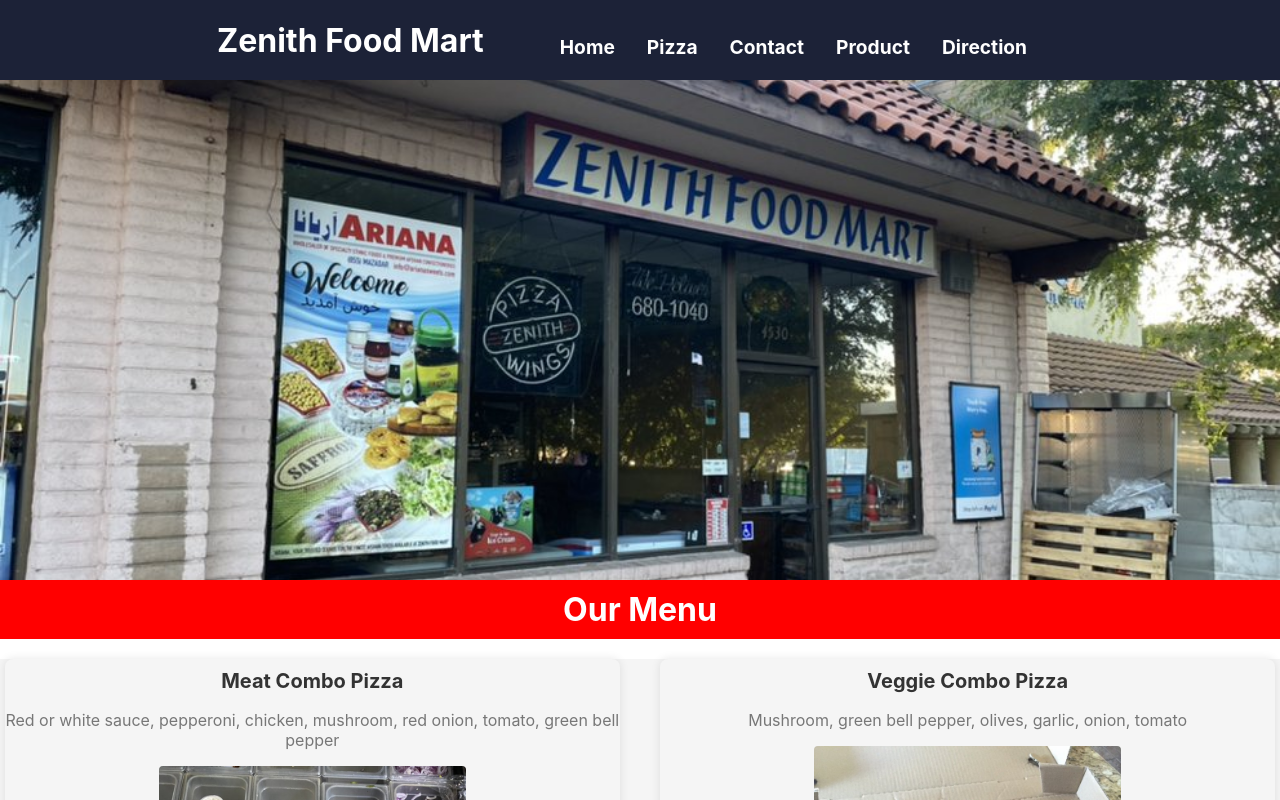
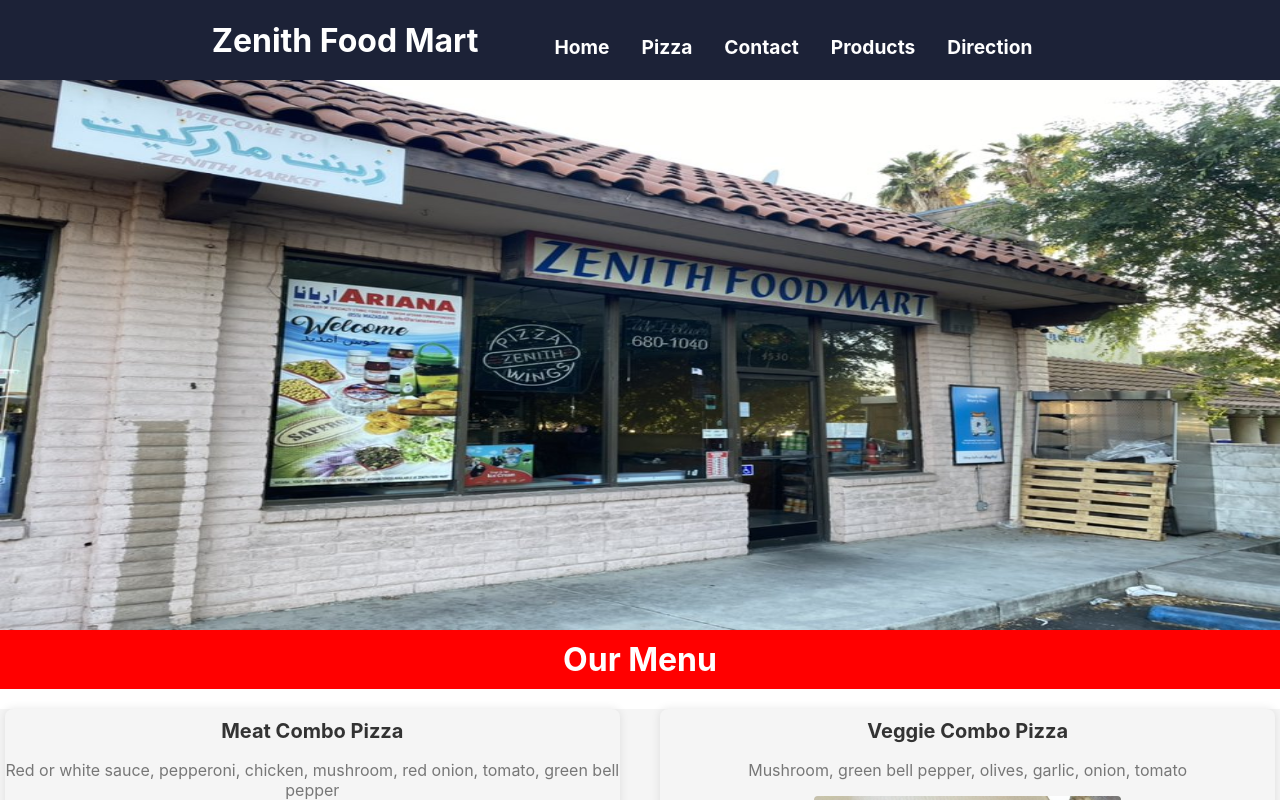
Before and after one commit to Mirwes-Hakimi/Zenith-Food-Mart, a React (Create React App) app: page / in a window 1280 px wide. Shown: the top 800 px of the page. Built offline with nearby package versions, Linux system fonts and the light colour scheme.

Commit message:
improve image height

```diff
--- a/src/Components/Navbar.js
+++ b/src/Components/Navbar.js
@@ -123,7 +123,7 @@ function Navbar() {
 
     <li className='nav-item'>
     <Link to='/products' className='nav-links' onClick={closeMobileMenu}>
-      Product
+      Products
     </Link>
     </li>
 
--- a/src/Styles/Home.css
+++ b/src/Styles/Home.css
@@ -9,13 +9,13 @@
     position: relative;
     max-width: 100%;
     overflow: hidden;
-    height: 500px; /* Set your desired height */
+    height: 550px; /* Set your desired height */
   }
 
   .image {
     width: 100%;
     height: 100%;
-    object-fit: cover; /* Maintain aspect ratio and cover the entire container */
+    object-fit:fill; /* Maintain aspect ratio and cover the entire container */
     transition: transform 0.5s ease; /* Add a smooth transition effect */
   }
 
```
